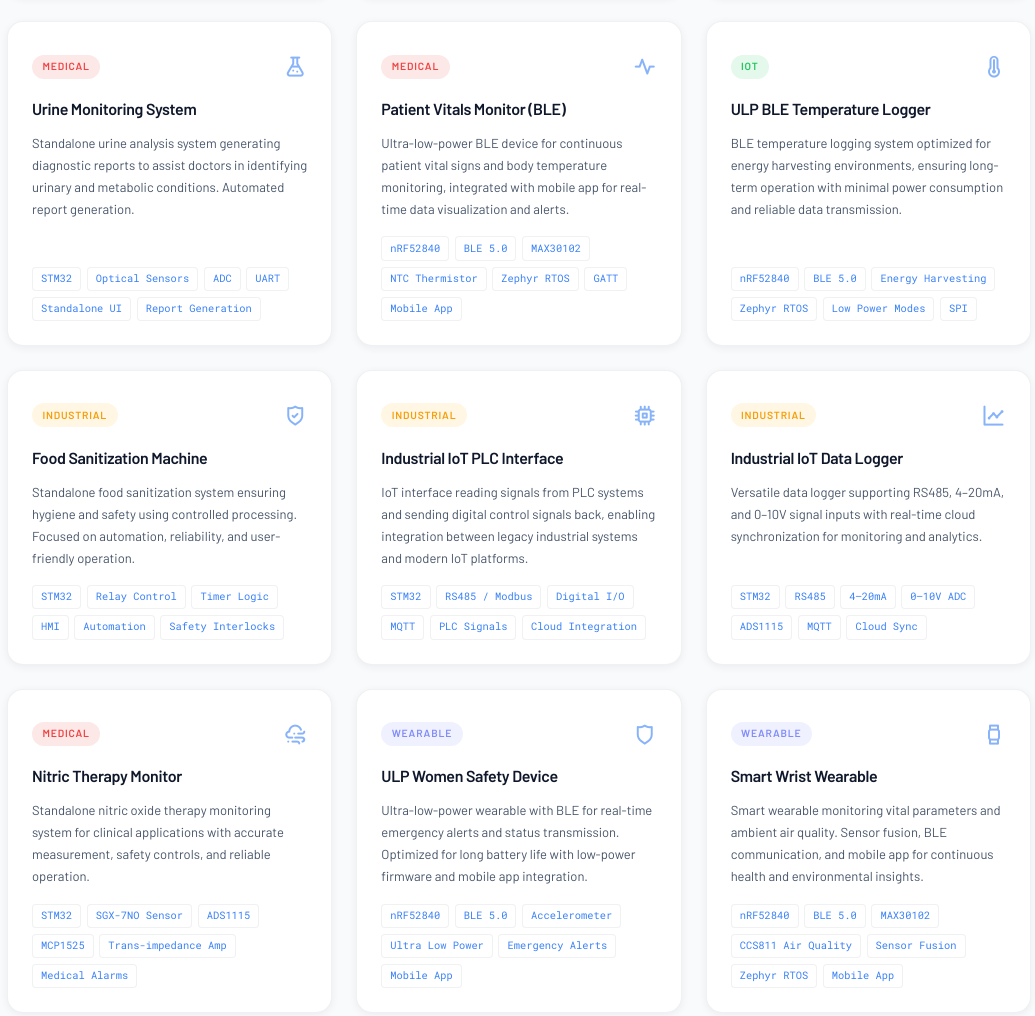
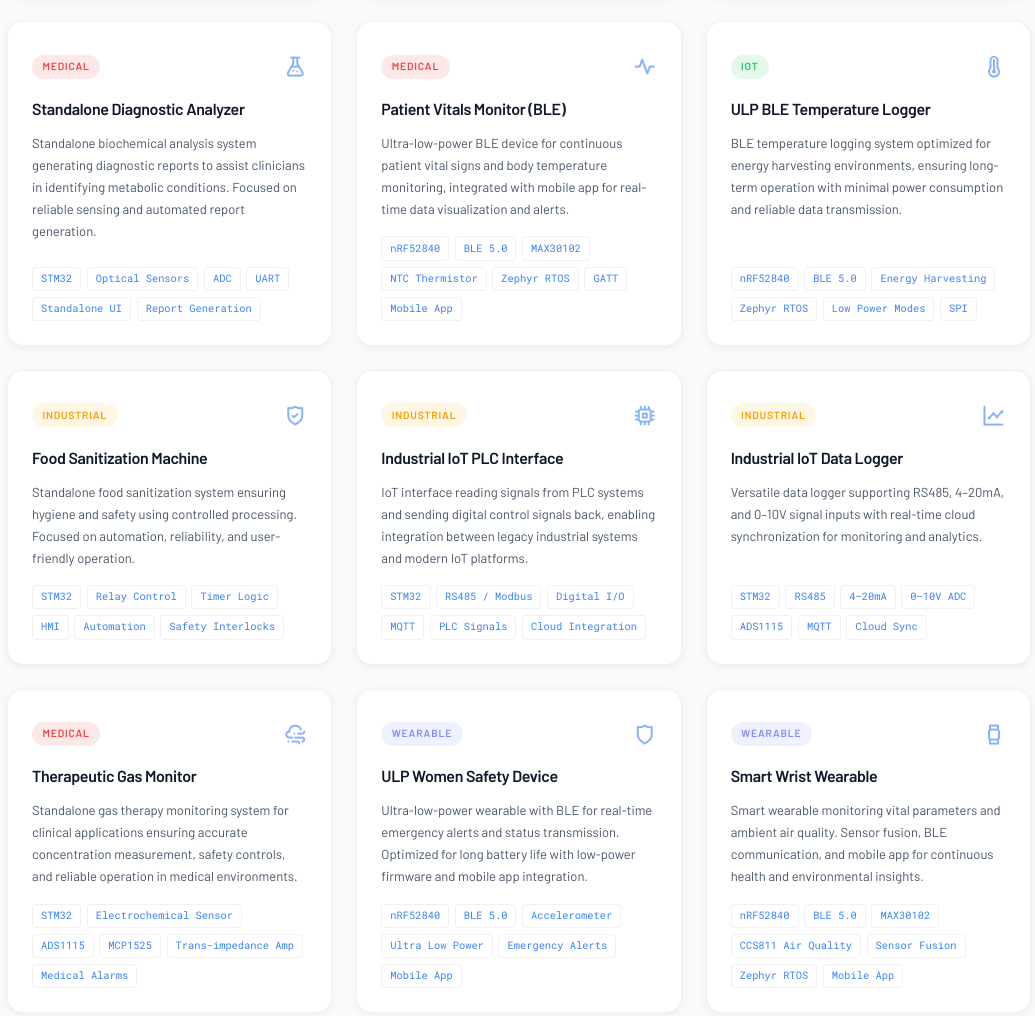
Before and after one commit to saikumar-mandaji/Portfolio_Saikumar, a plain HTML site: page index.html in a window 1280 px wide. Shown: the part 5200-6216 px from the top of the page, without its empty margins (121-1156 px from the left). Drawn offline with nearby package versions, Linux system fonts and the light colour scheme.

Commit message:
Anonymise client project names for NDA compliance
Rename 'Urine Monitoring System' -> 'Standalone Diagnostic Analyzer'
Rename 'Nitric Therapy Monitor' -> 'Therapeutic Gas Monitor'
Remove specific sensor model from tags (SGX-7NO -> Electrochemical Sensor)

Co-Authored-By: Claude Sonnet 4.6 <noreply@anthropic.com>

```diff
--- a/index.html
+++ b/index.html
@@ -511,8 +511,8 @@
             <span class="project__badge badge--medical">Medical</span>
             <i class="uil uil-flask project__icon"></i>
           </div>
-          <h3 class="project__title">Urine Monitoring System</h3>
-          <p class="project__desc">Standalone urine analysis system generating diagnostic reports to assist doctors in identifying urinary and metabolic conditions. Automated report generation.</p>
+          <h3 class="project__title">Standalone Diagnostic Analyzer</h3>
+          <p class="project__desc">Standalone biochemical analysis system generating diagnostic reports to assist clinicians in identifying metabolic conditions. Focused on reliable sensing and automated report generation.</p>
           <div class="project__tags">
             <span>STM32</span><span>Optical Sensors</span><span>ADC</span>
             <span>UART</span><span>Standalone UI</span><span>Report Generation</span>
@@ -595,10 +595,10 @@
             <span class="project__badge badge--medical">Medical</span>
             <i class="uil uil-cloud-wind project__icon"></i>
           </div>
-          <h3 class="project__title">Nitric Therapy Monitor</h3>
-          <p class="project__desc">Standalone nitric oxide therapy monitoring system for clinical applications with accurate measurement, safety controls, and reliable operation.</p>
+          <h3 class="project__title">Therapeutic Gas Monitor</h3>
+          <p class="project__desc">Standalone gas therapy monitoring system for clinical applications ensuring accurate concentration measurement, safety controls, and reliable operation in medical environments.</p>
           <div class="project__tags">
-            <span>STM32</span><span>SGX-7NO Sensor</span><span>ADS1115</span>
+            <span>STM32</span><span>Electrochemical Sensor</span><span>ADS1115</span>
             <span>MCP1525</span><span>Trans-impedance Amp</span><span>Medical Alarms</span>
           </div>
         </div>
@@ -768,7 +768,7 @@
             <span class="blog__read-time"><i class="uil uil-clock"></i> 6 min read</span>
           </div>
           <h3 class="blog__title">Analog Front-End Design for Industrial &amp; Medical Sensors</h3>
-          <p class="blog__excerpt">From 4–20mA loops to transimpedance amplifiers for gas sensors — analog signal conditioning is where firmware meets hardware, and getting it wrong corrupts every measurement downstream.</p>
+          <p class="blog__excerpt">From 4–20mA loops to transimpedance amplifiers for electrochemical gas sensors — analog signal conditioning is where firmware meets hardware, and getting it wrong corrupts every measurement downstream.</p>
           <div class="blog__content">
             <p>Industrial sensors speak in currents and voltages that MCU ADCs cannot read directly. The signal conditioning chain between sensor and ADC determines measurement accuracy more than any software calibration can fix.</p>
             <p><strong>4–20mA current loop:</strong></p>
```
